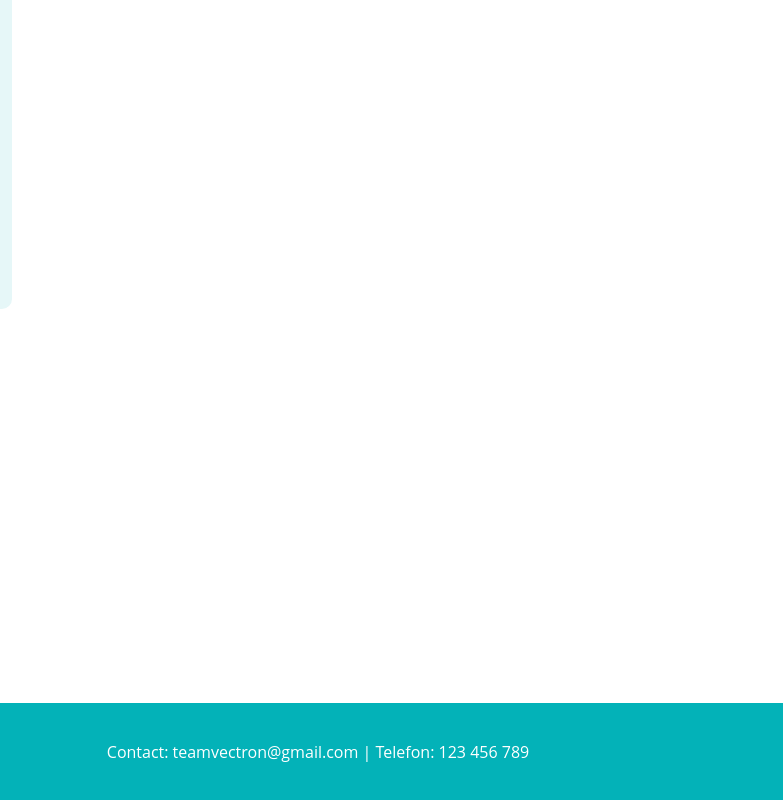
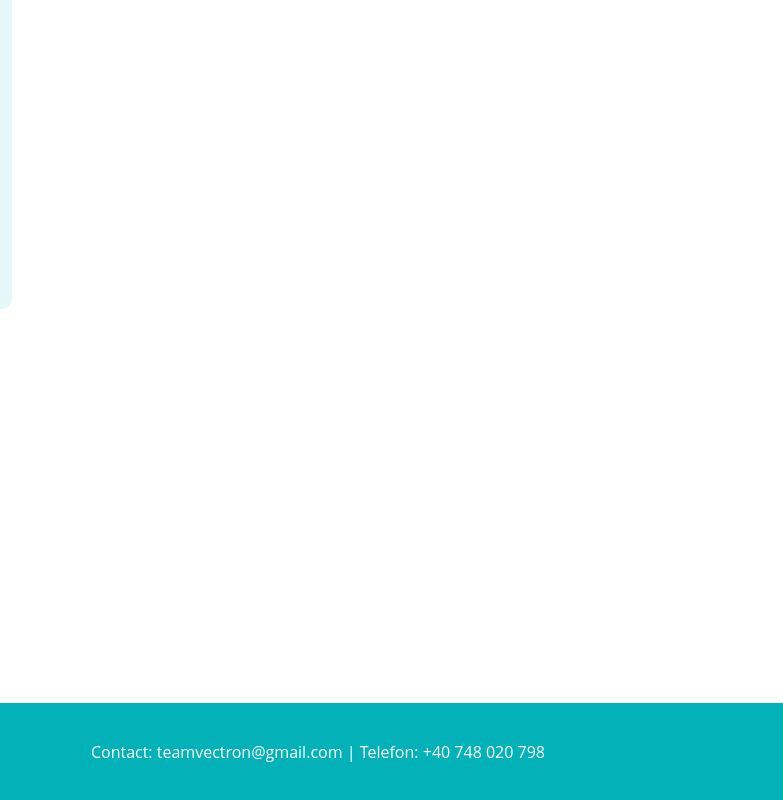
Before and after one commit to Luca-danciu/SomesTechChallenge, a plain HTML site: page accommodations.html in a window 1280 px wide. Shown: the part 595-1395 px from the top of the page, 304-1087 px from the left. Drawn offline with Linux system fonts and the light colour scheme.

Commit message:
Update accommodations.html

```diff
--- a/accommodations.html
+++ b/accommodations.html
@@ -87,7 +87,7 @@
         </a>
       </div>
       <div class="contact-info">
-        <p>Contact: teamvectron@gmail.com | Telefon: 123 456 789</p>
+        <p>Contact: teamvectron@gmail.com | Telefon: +40 748 020 798</p>
       </div>
       <div class="footer-right">
         <a href="https://www.instagram.com/somestechchallenge/" target="_blank">
```
